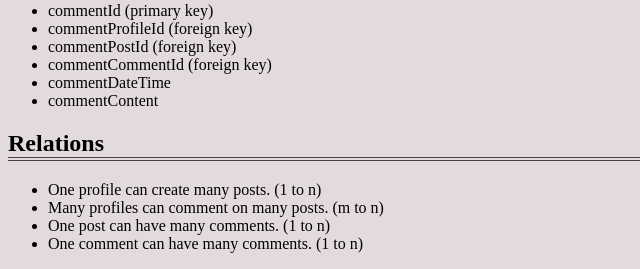
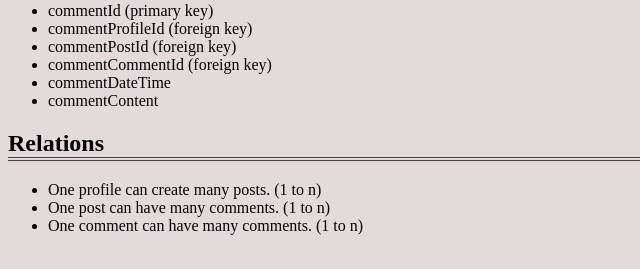
Before and after one commit to Npascetti/data-design, a PHP site: page / in a window 1280 px wide. Shown: the part 1344-1613 px from the top of the page, without its empty margins (0-640 px from the left). After the commit the page ends 1579 px from the top, so only its background shows below. Run offline with PHP 8.4, Linux system fonts and the light colour scheme.

Commit message:
removed wrong/redundant relation

```diff
--- a/index.php
+++ b/index.php
@@ -74,7 +74,6 @@
 			<h2>Relations</h2>
 				<ul>
 					<li>One profile can create many posts. (1 to n)</li>
-					<li>Many profiles can comment on many posts. (m to n)</li>
 					<li>One post can have many comments. (1 to n)</li>
 					<li>One comment can have many comments. (1 to n)</li>
 				</ul>
```
